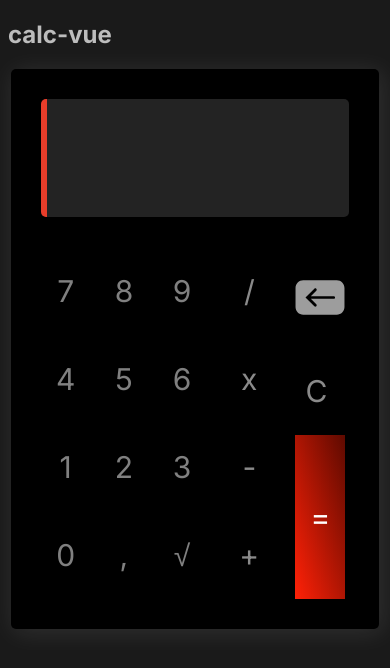
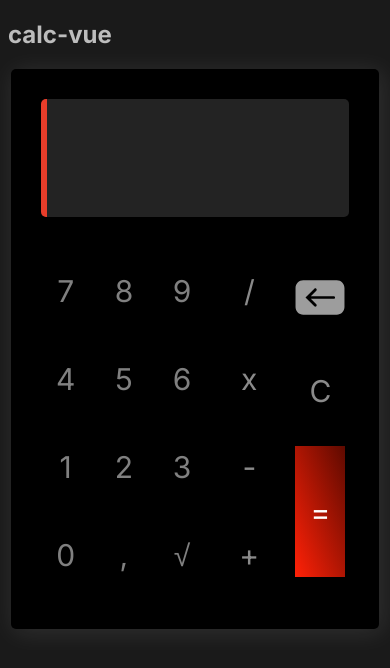
Before and after one commit to senagab/calculator-vue, a Vue app: page / in a window 390 px wide. Shown: the top 668 px of the page. Built offline with nearby package versions, Linux system fonts and the light colour scheme.

Commit message:
feat: diminuição do botão enter

```diff
--- a/src/components/Keyboard.vue
+++ b/src/components/Keyboard.vue
@@ -222,8 +222,14 @@ const props = defineProps({
             margin: 0;
 
             .keys-limpar {
-                width: 5vh;
-                height: 5vh;
+                height: 4vh;
+                /* background-color: #ddd;
+                height: 8vh; */
+            }
+
+            .btn-equals {
+                height: 80%;
+                margin-top: -10px;
             }
         }
     }
```
